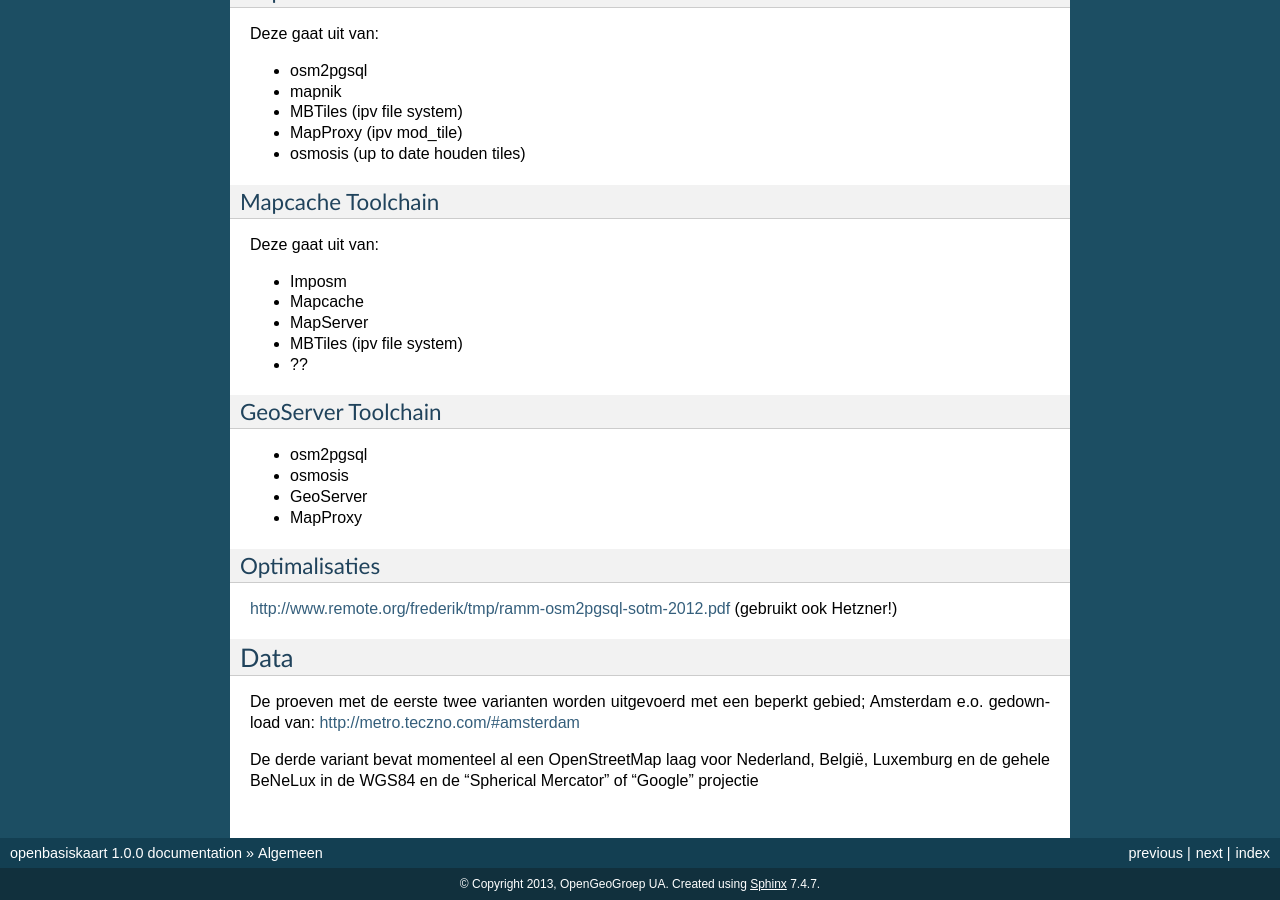
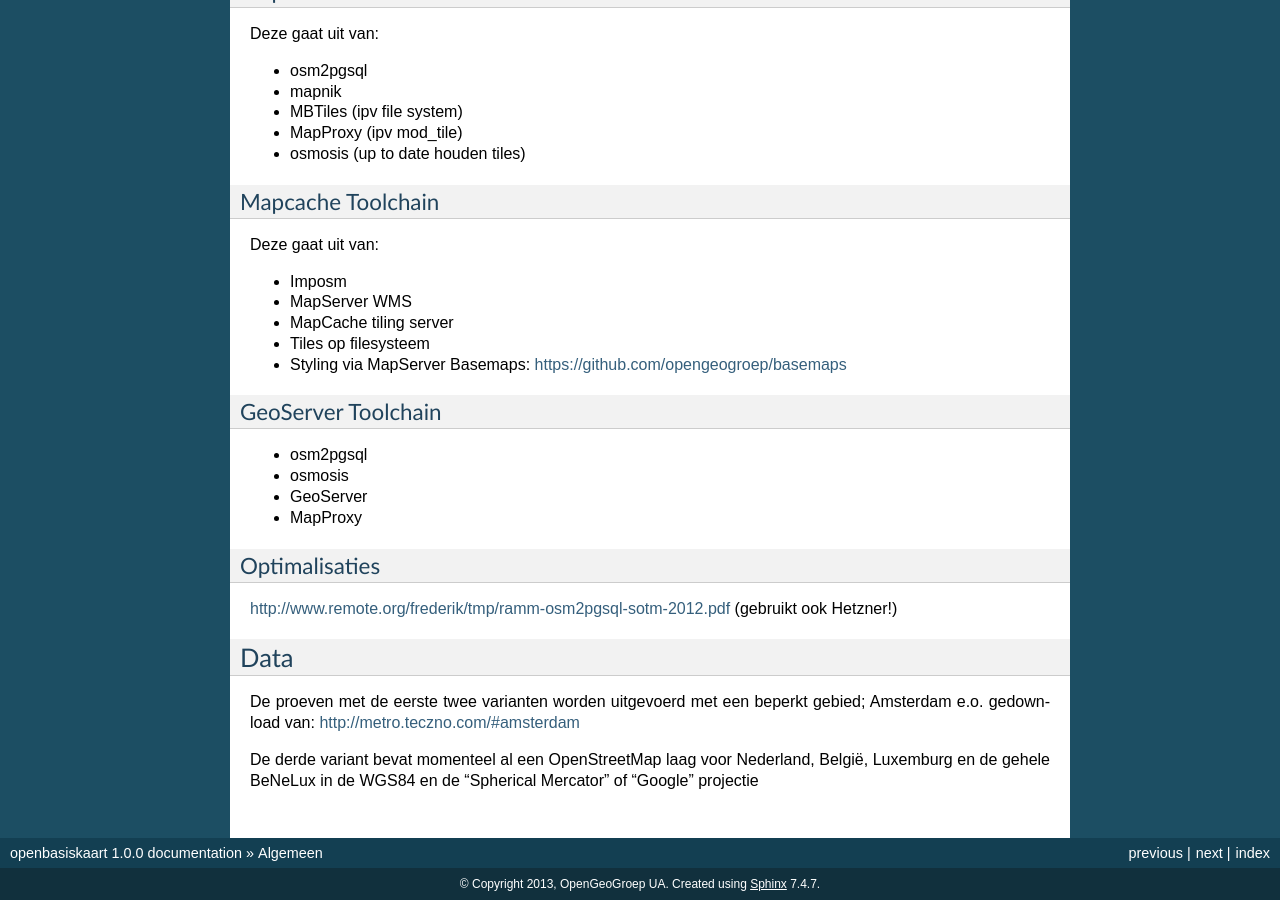
Before and after one commit to opengeogroep/openbasiskaart, a Sphinx documentation site: the page built from docs/source/algemeen.rst, in a window 1280 px wide and 900 px high, scrolled down 1257 px. Built offline with Sphinx 7.4.7, drawn with Linux system fonts in a browser that asks for light colours.

Commit message:
doc updates

```diff
--- a/docs/source/algemeen.rst
+++ b/docs/source/algemeen.rst
@@ -66,10 +66,10 @@ Mapcache Toolchain
 Deze gaat uit van:
 
 - Imposm
-- Mapcache
-- MapServer
-- MBTiles   (ipv file system)
-- ??
+- MapServer WMS
+- MapCache tiling server
+- Tiles op filesysteem
+- Styling via MapServer Basemaps: https://github.com/opengeogroep/basemaps
 
 GeoServer Toolchain
 -------------------
--- a/docs/source/index.rst
+++ b/docs/source/index.rst
@@ -9,7 +9,7 @@ Documentatie OpenBasiskaart
 Contents:
 
 .. toctree::
-   :maxdepth: 3
+   :maxdepth: 2
 
    algemeen.rst
    mapnik-toolchain.rst
--- a/docs/source/mapcache-toolchain.rst
+++ b/docs/source/mapcache-toolchain.rst
@@ -16,7 +16,7 @@ Hieronder de stappen voor installatie van de verschillende tools.
 Afhankelijkheden
 ----------------
 
-Eerst afhankelijkheden installeren ::
+Eerst afhankelijkheden installeren.
 
 UbuntuGIS PPA
 -------------
@@ -69,6 +69,7 @@ Imposm
 Imposm wordt gebruikt voor inlezen OSM Planet dump in Postgres.
 Zie ook http://imposm.org/docs/imposm/latest/install.html
 Install requirements ::
+
 	sudo apt-get install build-essential python-dev protobuf-compiler \
                       libprotobuf-dev libtokyocabinet-dev python-psycopg2 \
                       libgeos-c1
--- a/docs/source/mapnik-toolchain.rst
+++ b/docs/source/mapnik-toolchain.rst
@@ -353,7 +353,7 @@ Stappen ::
 MapProxy
 --------
 
-Deze stappen voor basis Mapproxy install en de demo app via mod_wsgi in Apache. Vervolgens MapProxy koppelen aan de bestaande Mapnik config. ::
+Deze stappen voor basis Mapproxy install en de demo app via mod_wsgi in Apache. Vervolgens MapProxy koppelen aan de bestaande Mapnik config.
 
 Basis Installatie
 ~~~~~~~~~~~~~~~~~
```
Also changed, not shown: other parts of docs/source/mapnik-toolchain.rst (+2 -2 lines), README.md (+6 -2 lines), 2 other files.
